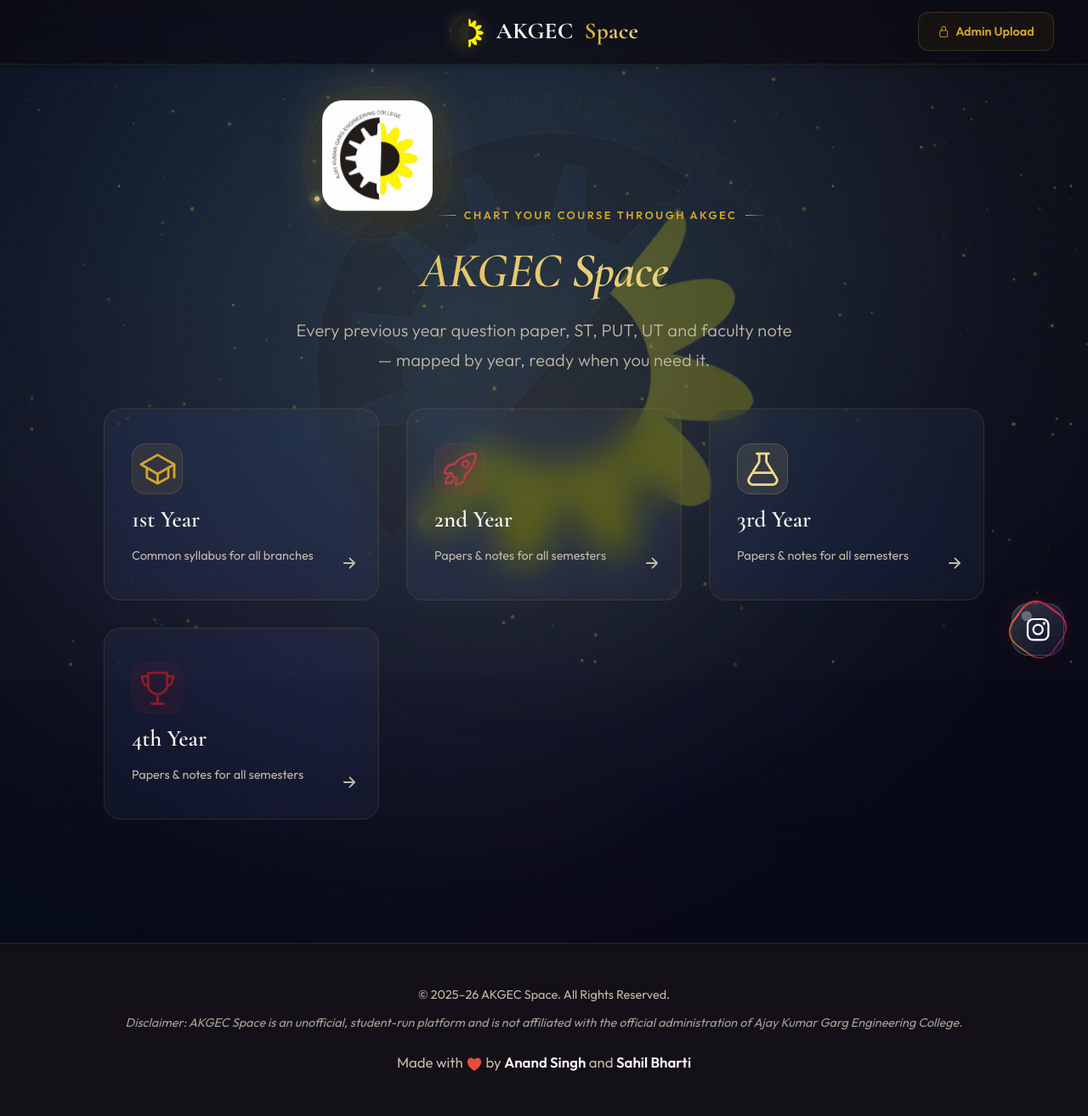
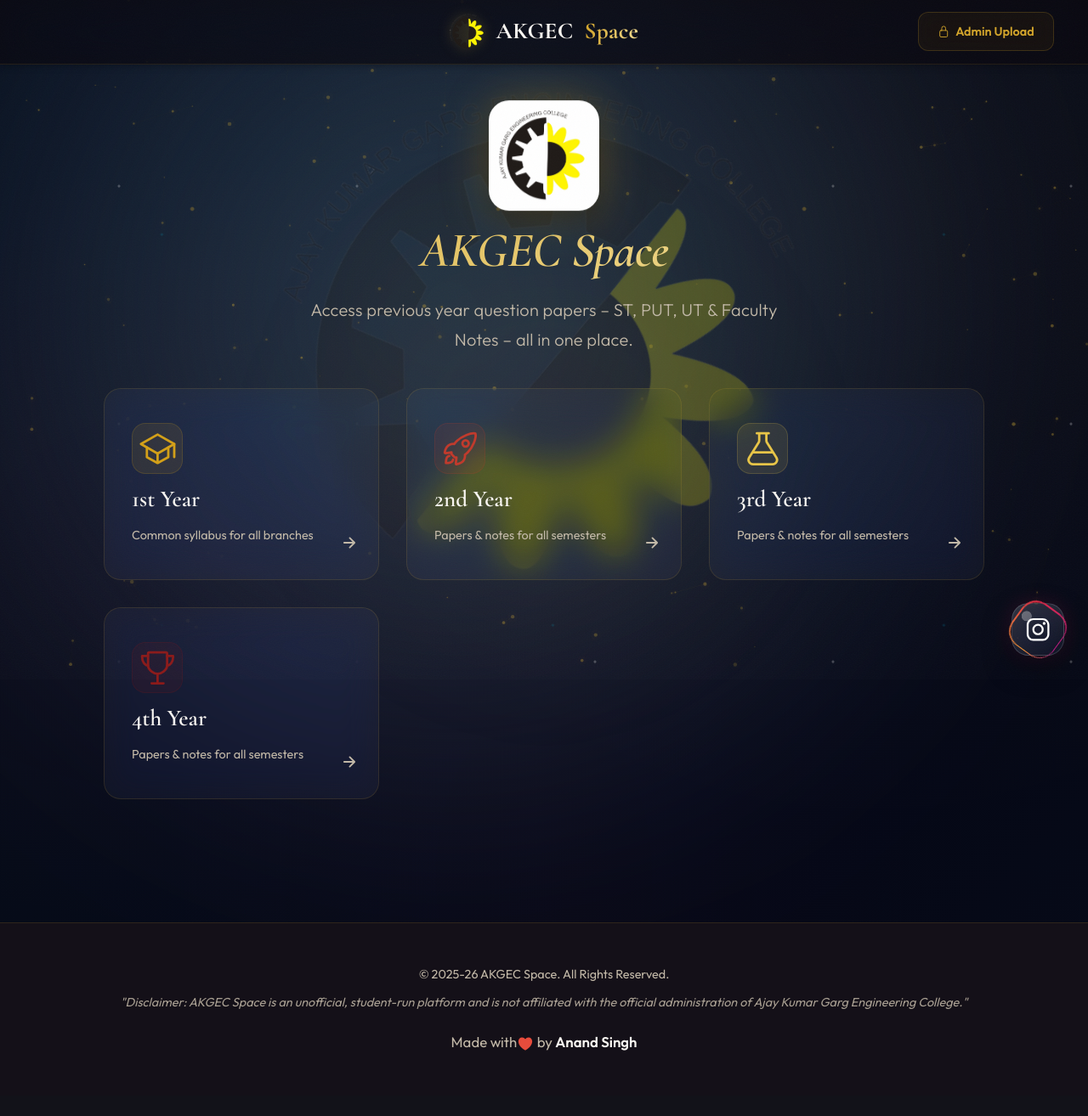
Before and after one commit to Anand-coder-07/AKGEC, a Flask app: page / in a window 1280 px wide. Shown: the whole page at 85% size. After the commit the page ends 1237 px from the top, so only its background shows below. Run offline with Flask 3, Linux system fonts and the light colour scheme.

Commit message:
Refactor index.html for SEO and content updatesfinxing main page
Updated meta tags and content for improved SEO and clarity.

```diff
--- a/templates/index.html
+++ b/templates/index.html
@@ -4,23 +4,15 @@
 <head>
     <meta charset="UTF-8">
     <meta name="viewport" content="width=device-width, initial-scale=1.0">
-    <meta name="theme-color" content="#0a080d">
     <link rel="icon" type="image/png" href="/static/favicon.png">
-    <link rel="apple-touch-icon" href="/static/favicon.png">
-    <link rel="canonical" href="https://akgec-space.onrender.com/">
-
-    <!-- Preconnect for faster font load -->
-    <link rel="preconnect" href="https://fonts.googleapis.com">
-    <link rel="preconnect" href="https://fonts.gstatic.com" crossorigin>
-    <link href="https://fonts.googleapis.com/css2?family=Cormorant+Garamond:ital,wght@0,500;0,600;0,700;1,600&family=Outfit:wght@300;400;500;600;700;800&display=swap"
+    <link href="https://fonts.googleapis.com/css2?family=Outfit:wght@300;400;500;600;700;800&display=swap"
         rel="stylesheet">
     <link rel="stylesheet" href="/static/style.css">
 
     <script type="module" src="https://unpkg.com/ionicons@7.1.0/dist/ionicons/ionicons.esm.js"></script>
     <script nomodule src="https://unpkg.com/ionicons@7.1.0/dist/ionicons/ionicons.js"></script>
-
     <!-- Title - Google pe yahi dikhta hai -->
-    <title>AKGEC Space — Previous Year Papers &amp; Notes</title>
+    <title>AKGEC Space - Previous Year Papers & Notes</title>
 
     <!-- Description - Google search result mein description -->
     <meta name="description"
@@ -29,11 +21,8 @@
     <!-- Open Graph tags for correct Site Name on Google -->
     <meta property="og:site_name" content="AKGEC Space">
     <meta property="og:title" content="AKGEC Space - Previous Year Papers & Notes">
-    <meta property="og:description" content="All AKGEC papers and notes in one place.">
     <meta property="og:url" content="https://akgec-space.onrender.com/">
     <meta property="og:type" content="website">
-    <meta property="og:image" content="https://akgec-space.onrender.com/static/akgec-logo.png">
-    <meta name="twitter:card" content="summary_large_image">
 
     <!-- Structured Data to force Google to show "AKGEC Space" instead of "Render" -->
     <script type="application/ld+json">
@@ -41,21 +30,24 @@
       "@context": "https://schema.org",
       "@type": "WebSite",
       "name": "AKGEC Space",
-      "url": "https://akgec-space.onrender.com/",
-      "description": "Previous year question papers, ST, PUT, UT and faculty notes for AKGEC students."
+      "url": "https://akgec-space.onrender.com/"
     }
     </script>
 
     <!-- Keywords (less important now but still good) -->
     <meta name="keywords" content="AKGEC, previous year papers, question papers, AKGEC notes, AKGEC PYQ">
+
+    <!-- Open Graph - WhatsApp/Facebook pe share karo toh preview aata hai -->
+    <meta property="og:title" content="AKGEC Space - Previous Year Papers">
+    <meta property="og:description" content="All AKGEC papers and notes in one place.">
+    <meta property="og:url" content="https://akgec-space.onrender.com">
+    <meta property="og:image" content="https://akgec-space.onrender.com/static/akgec-logo.png">
     <meta name="google-site-verification" content="Zc2E7ElQ2Qp8CheGPbzFBslufZMBTmlNP9k-eeOU4sg" />
 </head>
 
 <body>
-    <a href="#main-content" class="skip-link">Skip to content</a>
-
-    <canvas id="bgCanvas" class="bg-canvas" aria-hidden="true"></canvas>
-    <img src="/static/akgec-logo-transparent.png" class="bg-logo" alt="" aria-hidden="true" loading="lazy">
+    <canvas id="bgCanvas" class="bg-canvas"></canvas>
+    <img src="/static/akgec-logo-transparent.png" class="bg-logo" alt="Background Logo">
 
     <nav class="topbar">
         <a href="/" class="logo">
@@ -65,59 +57,55 @@
         <a href="/admin" class="nav-btn"><ion-icon name="lock-closed-outline"></ion-icon> Admin Upload</a>
     </nav>
 
-    <main class="landing-container" id="main-content">
+    <main class="landing-container">
         <header class="landing-hero">
-            <span class="hero-mark">
-                <img src="/static/akgec-logo.png" alt="AKGEC Space">
-            </span>
-            <span class="eyebrow">Chart your course through AKGEC</span>
+            <img src="/static/akgec-logo.png" alt="AKGEC">
             <h1>AKGEC Space</h1>
-            <p>Every previous year question paper, ST, PUT, UT and faculty note — mapped by year, ready when you need it.</p>
+            <p>Access previous year question papers – ST, PUT, UT & Faculty Notes – all in one place.</p>
         </header>
 
-        <section class="year-cards-grid" aria-label="Browse by year">
-            <a href="/browse/1st_year" class="year-card" style="--card-accent: #d4a52a;">
-                <div class="year-card-icon"><ion-icon name="school-outline" aria-hidden="true"></ion-icon></div>
+        <div class="year-cards-grid">
+            <a href="/browse/1st_year" class="year-card" style="--card-accent: #d4a017;">
+                <div class="year-card-icon"><ion-icon name="school-outline"></ion-icon></div>
                 <h2>1st Year</h2>
                 <p>Common syllabus for all branches</p>
-                <span class="card-arrow"><ion-icon name="arrow-forward-outline" aria-hidden="true"></ion-icon></span>
+                <span class="card-arrow"><ion-icon name="arrow-forward-outline"></ion-icon></span>
             </a>
-            <a href="/browse/2nd_year" class="year-card" style="--card-accent: #b53a46;">
-                <div class="year-card-icon"><ion-icon name="rocket-outline" aria-hidden="true"></ion-icon></div>
+            <a href="/browse/2nd_year" class="year-card" style="--card-accent: #c0392b;">
+                <div class="year-card-icon"><ion-icon name="rocket-outline"></ion-icon></div>
                 <h2>2nd Year</h2>
-                <p>Papers &amp; notes for all semesters</p>
-                <span class="card-arrow"><ion-icon name="arrow-forward-outline" aria-hidden="true"></ion-icon></span>
+                <p>Papers & notes for all semesters</p>
+                <span class="card-arrow"><ion-icon name="arrow-forward-outline"></ion-icon></span>
             </a>
-            <a href="/browse/3rd_year" class="year-card" style="--card-accent: #f0d98c;">
-                <div class="year-card-icon"><ion-icon name="flask-outline" aria-hidden="true"></ion-icon></div>
+            <a href="/browse/3rd_year" class="year-card" style="--card-accent: #e8c547;">
+                <div class="year-card-icon"><ion-icon name="flask-outline"></ion-icon></div>
                 <h2>3rd Year</h2>
-                <p>Papers &amp; notes for all semesters</p>
-                <span class="card-arrow"><ion-icon name="arrow-forward-outline" aria-hidden="true"></ion-icon></span>
+                <p>Papers & notes for all semesters</p>
+                <span class="card-arrow"><ion-icon name="arrow-forward-outline"></ion-icon></span>
             </a>
-            <a href="/browse/4th_year" class="year-card" style="--card-accent: #8a1c28;">
-                <div class="year-card-icon"><ion-icon name="trophy-outline" aria-hidden="true"></ion-icon></div>
+            <a href="/browse/4th_year" class="year-card" style="--card-accent: #8b1a1a;">
+                <div class="year-card-icon"><ion-icon name="trophy-outline"></ion-icon></div>
                 <h2>4th Year</h2>
-                <p>Papers &amp; notes for all semesters</p>
-                <span class="card-arrow"><ion-icon name="arrow-forward-outline" aria-hidden="true"></ion-icon></span>
+                <p>Papers & notes for all semesters</p>
+                <span class="card-arrow"><ion-icon name="arrow-forward-outline"></ion-icon></span>
             </a>
-        </section>
+        </div>
+
     </main>
 
-    <a href="https://www.instagram.com/akgec_space/" target="_blank" rel="noopener noreferrer" class="insta-float"
-        aria-label="Follow AKGEC Space on Instagram" title="Connect with us on Instagram">
-        <ion-icon name="logo-instagram" aria-hidden="true"></ion-icon>
+    <a href="https://www.instagram.com/akgec_space/" target="_blank" class="insta-float"
+        title="Connect with me on Instagram">
+        <ion-icon name="logo-instagram"></ion-icon>
     </a>
 
     <script src="/static/particles.js"></script>
-
     <footer class="main-footer">
         <p>
-            &copy; 2025–26 AKGEC Space. All Rights Reserved.
-            <span class="disclaimer">Disclaimer: AKGEC Space is an unofficial, student-run platform and is not affiliated with the official administration of Ajay Kumar Garg Engineering College.</span>
+            &copy; 2025-26 AKGEC Space. All Rights Reserved.
+            <span class="disclaimer">"Disclaimer: AKGEC Space is an unofficial, student-run platform and is not affiliated with the official administration of Ajay Kumar Garg Engineering College."</span>
         </p>
         <p class="credit">
-            Made with <ion-icon name="heart" class="heart-icon" aria-hidden="true"></ion-icon> by
-            <strong>Anand Singh</strong> and <strong>Sahil Bharti</strong>
+            Made with<ion-icon name="heart" class="heart-icon"></ion-icon> by <strong>Anand Singh</strong>
         </p>
     </footer>
 </body>
```
